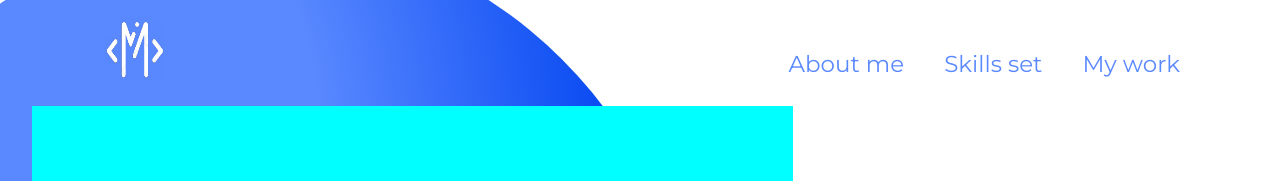
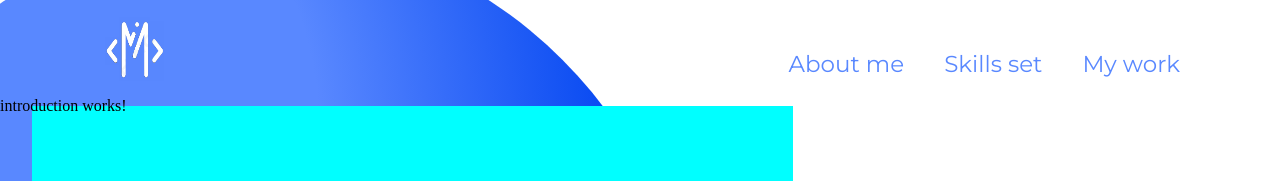
Before and after one commit to matthiasmulzet/Portfolio, an Angular app: page / in a window 1280 px wide. Shown: the top 181 px of the page. Built offline with nearby package versions, Linux system fonts and the light colour scheme.

Commit message:
add whole page component

```diff
--- a/src/app/app-routing.module.ts
+++ b/src/app/app-routing.module.ts
@@ -1,7 +1,10 @@
 import { NgModule } from '@angular/core';
 import { RouterModule, Routes } from '@angular/router';
+import { WholePageComponent } from './whole-page/whole-page.component';
 
-const routes: Routes = [];
+const routes: Routes = [
+  { path: '', component: WholePageComponent }
+];
 
 @NgModule({
   imports: [RouterModule.forRoot(routes)],
--- a/src/app/app.component.html
+++ b/src/app/app.component.html
@@ -1,4 +1 @@
-<router-outlet>
-    <app-header></app-header>
-    <app-startpage></app-startpage>
-</router-outlet>
+<router-outlet></router-outlet>
--- a/src/app/app.module.ts
+++ b/src/app/app.module.ts
@@ -6,13 +6,15 @@ import { AppComponent } from './app.component';
 import { HeaderComponent } from './header/header.component';
 import { StartpageComponent } from './startpage/startpage.component';
 import { IntroductionComponent } from './introduction/introduction.component';
+import { WholePageComponent } from './whole-page/whole-page.component';
 
 @NgModule({
   declarations: [
     AppComponent,
     HeaderComponent,
     StartpageComponent,
-    IntroductionComponent
+    IntroductionComponent,
+    WholePageComponent
   ],
   imports: [
     BrowserModule,
--- a/src/app/introduction/introduction.component.html
+++ b/src/app/introduction/introduction.component.html
@@ -1 +1 @@
-<p>introduction works!</p>
+<p class="start">introduction works!</p>
--- a/src/app/introduction/introduction.component.scss
+++ b/src/app/introduction/introduction.component.scss
@@ -0,0 +1,4 @@
+.start {
+    position: relative;
+    display: flex;
+}
--- a/src/app/startpage/startpage.component.html
+++ b/src/app/startpage/startpage.component.html
@@ -1,3 +1,4 @@
+<div class="bg-startpage">
     <div class="big-blue-ball"></div>
 
     <div class="profil-picture"></div>
@@ -15,3 +16,4 @@
         <img src="assets/img/icons/email-icon.png" alt="email-icon">
         <img src="assets/img/icons/linkedin-icon.png" alt="linkedin-icon">
     </div>
+</div>
--- a/src/app/startpage/startpage.component.scss
+++ b/src/app/startpage/startpage.component.scss
@@ -1,3 +1,7 @@
+.bg-startpage {
+    background: linear-gradient(179.99deg, #FFFFFF 12.89%, #EAF0FF 91.39%);
+}
+
 .big-blue-ball {
     background: radial-gradient(74.22% 74.22% at 19.79% 22.42%, #5988FF 6.25%, #5988FF 51.56%, #0043F0 100%);
     position: absolute;
--- /dev/null
+++ b/src/app/whole-page/whole-page.component.html
@@ -0,0 +1,5 @@
+<div style="display: flex; flex-direction: column;">
+    <app-header></app-header>
+    <app-startpage></app-startpage>
+    <app-introduction></app-introduction>
+</div>
```
Also changed, not shown: src/app/whole-page/whole-page.component.ts (added, +10 -0 lines), src/app/whole-page/whole-page.component.scss (added), 1 other file (tests, documents, lock files or other folders). Lines whose indentation alone changed are shown as unchanged.
